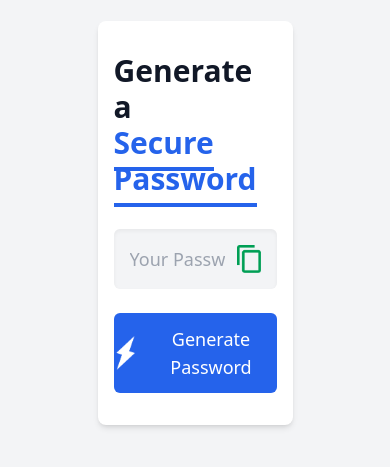
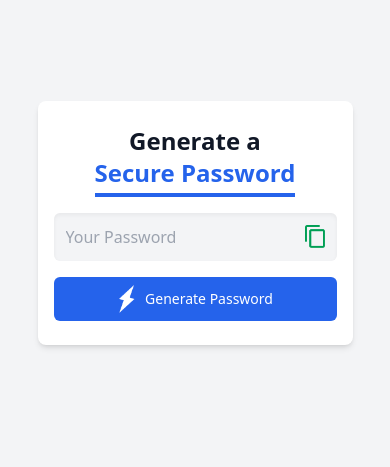
Before and after one commit to Elgargati/Password-Generator, a website: page index.html in a window 390 px wide. Shown: the part 199-666 px from the top of the page. Drawn offline with Linux system fonts and the light colour scheme.

Commit message:
add responsive design

```diff
--- a/index.html
+++ b/index.html
@@ -10,21 +10,21 @@
 </head>
 
 <body>
-    <div class="container h-[100vh] bg-gray-100 text-gray-800 font-sans fixed flex items-center justify-center">
-
-        <div class=" px-4 max-w-lg bg-white shadow-md rounded-lg p-8 w-1/2">
-            <h1 class="font-semibold text-3xl text-gray-900 mb-8">
-                Generate a <br> <span class="text-blue-600 border-b-4 border-blue-600 pb-1">Secure Password</span>
+    <div class="h-screen bg-gray-100  w-full text-gray-800 font-sans fixed flex items-center justify-center">
+        <div class="px-4 bg-white shadow-md rounded-lg p-6   max-w-md sm:w-3/4 md:w-1/2">
+            <h1 class="font-semibold text-2xl md:text-3xl text-gray-900 mb-6 text-center sm:text-left">
+                Generate a <br>
+                <span class="text-blue-600 border-b-4 border-blue-600 pb-1">Secure Password</span>
             </h1>
             <div
-                class="display flex items-center justify-between bg-gray-100 text-gray-600 mb-6 p-4 rounded-md shadow-inner">
+                class="display flex items-center justify-between bg-gray-100 text-gray-600 mb-4 p-3 rounded-md shadow-inner">
                 <input type="text" id="password" placeholder="Your Password"
-                    class="text-lg border-none outline-none bg-transparent w-full">
-                <img src="./images/copy.png" class="w-6 ml-3 cursor-pointer" onclick="copyPassword()">
+                    class="text-base md:text-lg border-none outline-none bg-transparent w-full">
+                <img src="./images/copy.png" class="w-5 md:w-6 ml-2 cursor-pointer" onclick="copyPassword()">
             </div>
             <button onclick="createPassword()"
-                class="bg-blue-600 hover:bg-blue-700 text-white flex items-center justify-center w-full py-3 rounded-md text-lg font-medium transition duration-200 ease-in-out">
-                <img src="./images/generate.png" class="w-6 mr-2"> Generate Password
+                class="bg-blue-600 hover:bg-blue-700 text-white flex items-center justify-center w-full py-2 md:py-3 rounded-md text-sm md:text-lg font-medium transition duration-200 ease-in-out">
+                <img src="./images/generate.png" class="w-5 md:w-6 mr-2"> Generate Password
             </button>
         </div>
     </div>
```
Also changed, not shown: src/output.css.
